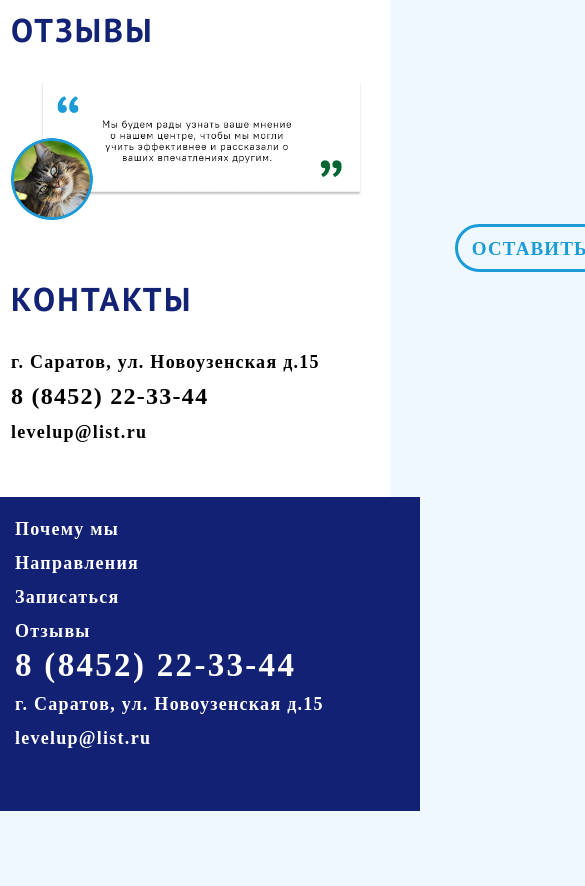
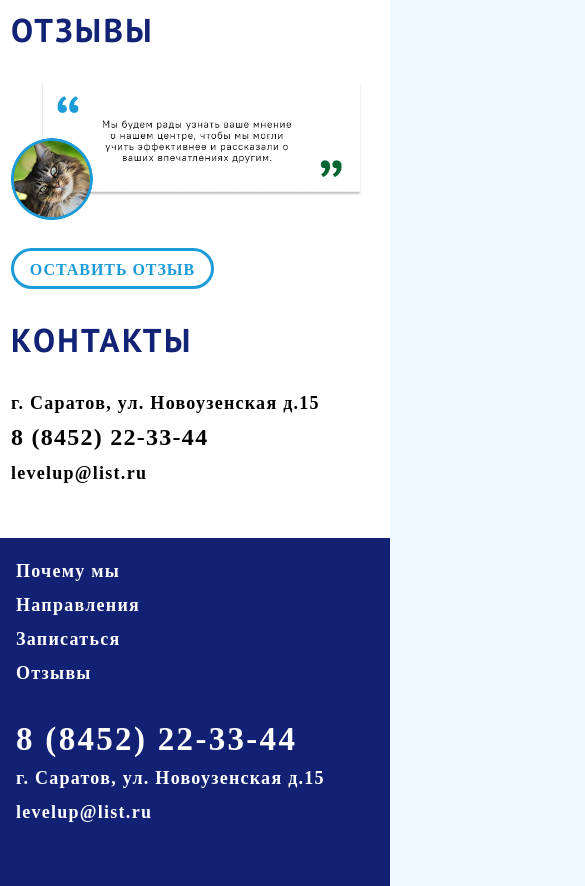
Before and after one commit to qweeex/disign, a website: page index.html in a window 390 px wide. Shown: the part 3407-4293 px from the top of the page, 585 px wide, since content can reach past the window. Before the commit the page ends 4218 px from the top, so only its background shows below. Drawn offline with Linux system fonts and the light colour scheme; a web font is replaced by a local one.

Commit message:
first commit

```diff
--- a/responsive.css
+++ b/responsive.css
@@ -216,10 +216,46 @@
         color: #FFFFFF;
         margin-right: auto;
         background: #122174;
-        padding: 15px;
+        padding: 0;
     }
     .border-block,
     .border-block1{
         display: none;
     }
+    .answer-btn {
+        margin-left: 0;
+        width: 203px;
+        height: 41px;
+        border: 3px solid #1B9BD8;
+        box-sizing: border-box;
+        border-radius: 50px;
+        align-items: center;
+        text-align: center;
+        background: transparent;
+        margin-top: 24px;
+        margin-bottom: 24px;
+    }
+    #btn {
+        position: relative;
+        bottom: 10px;
+        font-family: PT Root UI;
+        font-style: normal;
+        font-weight: bold;
+        font-size: 16px;
+        line-height: 24px;
+        letter-spacing: 0.06em;
+        align-items: center;
+        color: #1B9BD8;
+        background: transparent;
+    }
+    .foot-block {
+        text-align: left;
+        padding: 16px;
+    }
+    .foot-block1 {
+        padding: 16px;
+    }
+    html {
+        overflow-x: hidden;
+    }
 }
```
